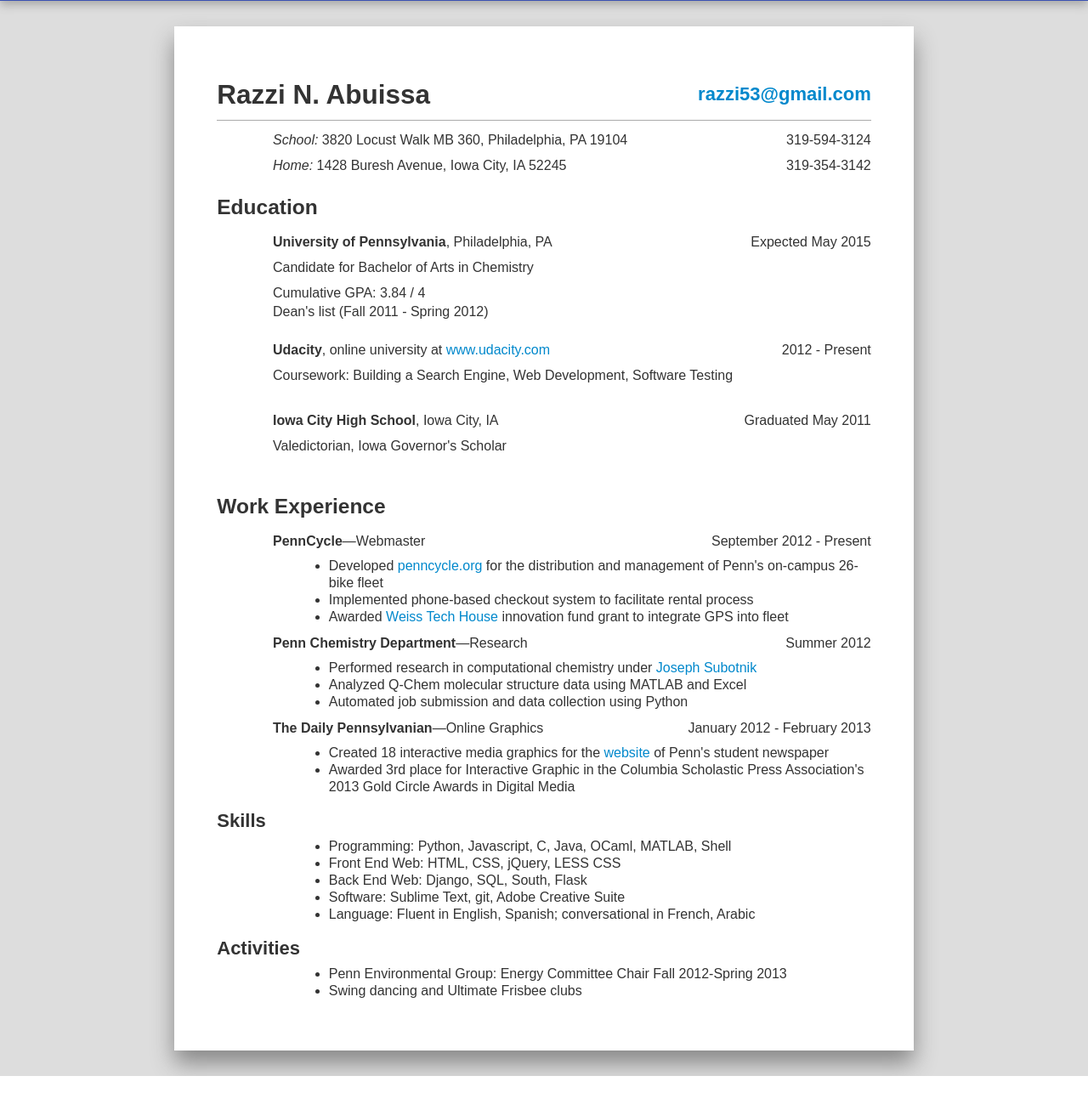
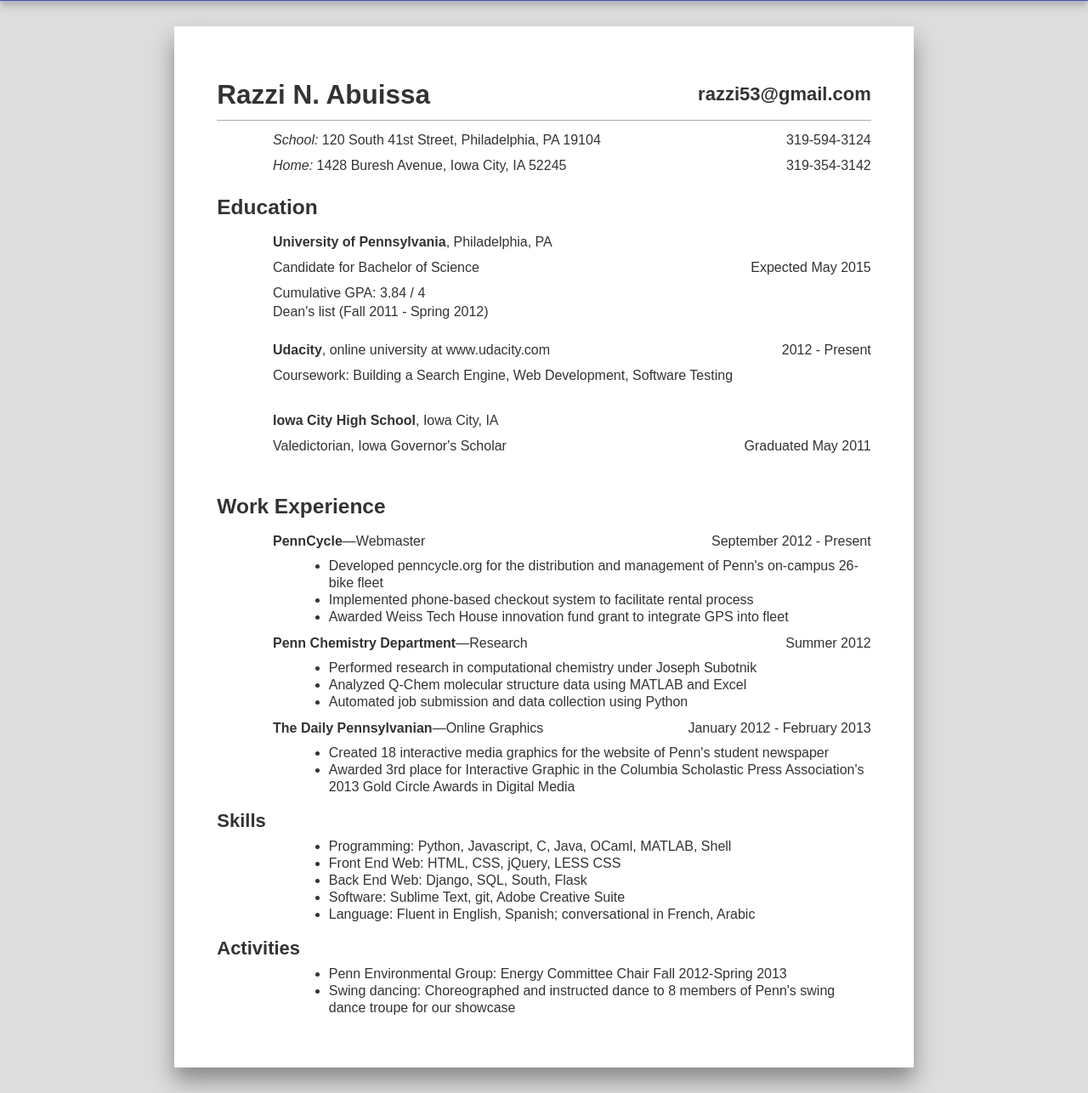
Before and after one commit to razzius-archive/razzi, a Django app: page /resume/ in a window 1280 px wide. Shown: the part 79-1365 px from the top of the page at 85% size. Run offline with Django 3.2, Linux system fonts and the light colour scheme; some libraries are stand-ins or nearby versions.

Commit message:
Updated resume

```diff
--- a/razzi/templates/resume.html
+++ b/razzi/templates/resume.html
@@ -15,7 +15,7 @@
 	text-align: right;
 }
 .sheet{
-	display: none;
+	/*display: none;*/
 	font-family: sans-serif;
 	background: #fff;
 	width: 75%;
@@ -31,11 +31,17 @@
 .heading{
 	font-weight: bold;
 }
+a {
+	color: #333333;
+}
+a:hover {
+	color: #333333;
+}
 </style>
 {% endblock %}
 
 {% block content %}
-<div id="loading" class="centered">Loading...</div>
+<!-- <div id="loading" class="centered">Loading...</div> -->
 <div id="resume" class="sheet">
 	<div class="row-fluid top-row">
 		<h2 class="span6">Razzi N. Abuissa</h2>
@@ -43,7 +49,7 @@
 	</div>
 	<hr>
 	<div class="row-fluid">
-		<div class="span8 offset1"><em>School:</em> 3820 Locust Walk MB 360, Philadelphia, PA 19104</div>
+		<div class="span8 offset1"><em>School:</em> 120 South 41st Street, Philadelphia, PA 19104</div>
 		<div class="span3 right">319-594-3124</div>
 	</div>
 	<div class="row-fluid">
@@ -52,15 +58,15 @@
 	</div>
 	<h3 class="heading">Education</h3>
 	<div class="row-fluid">
-		<div class="span8 offset1">
+		<div class="span11 offset1">
 			<span class="heading">University of Pennsylvania</span>, Philadelphia, PA
 		</div>
-		<div class="span3 right">Expected May 2015</div>
 	</div>
 	<div class="row-fluid">
-		<div class="span11 offset1">
-			Candidate for Bachelor of Arts in Chemistry
+		<div class="span8 offset1">
+			Candidate for Bachelor of Science
 		</div>
+		<div class="span3 right">Expected May 2015</div>
 	</div>
 	<div class="row-fluid">
 		<div class="offset1">
@@ -102,13 +108,13 @@
 	It took up too much space, but I'm glad you're seeing it here!
 -->
 	<div class="row-fluid">
-		<div class="span7 offset1">
+		<div class="span11 offset1">
 			<span class="heading">Iowa City High School</span>, Iowa City, IA
 		</div>
-		<div class="span4 right">Graduated May 2011</div>
 	</div>
 	<div class="row-fluid">
-		<div class="span11 offset1">Valedictorian, Iowa Governor's Scholar</div>
+		<div class="span7 offset1">Valedictorian, Iowa Governor's Scholar</div>
+		<div class="span4 right">Graduated May 2011</div>
 	</div>
 	<br>
 	<h3 class="heading">Work Experience</h3>
@@ -170,7 +176,7 @@
 	<div class="row-fluid">
 		<ul class="offset2">
 			<li>Penn Environmental Group: Energy Committee Chair Fall 2012-Spring 2013</li>
-			<li>Swing dancing and Ultimate Frisbee clubs</li>
+			<li>Swing dancing: Choreographed and instructed dance to 8 members of Penn's swing dance troupe for our showcase</li>
 		</ul>
 	</div>
 </div>
@@ -178,9 +184,9 @@
 
 {% block scripts %}
 <script type="text/javascript">
-	$(function(){
-		$("#loading").remove();
-		$("#resume").slideDown("fast");
-	});
+	// $(function(){
+	// 	$("#loading").remove();
+	// 	$("#resume").slideDown("fast");
+	// });
 </script>
 {% endblock %}
```
